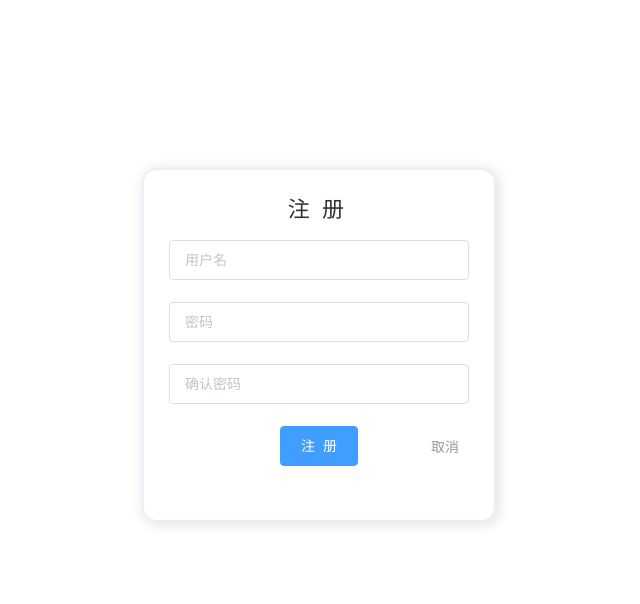
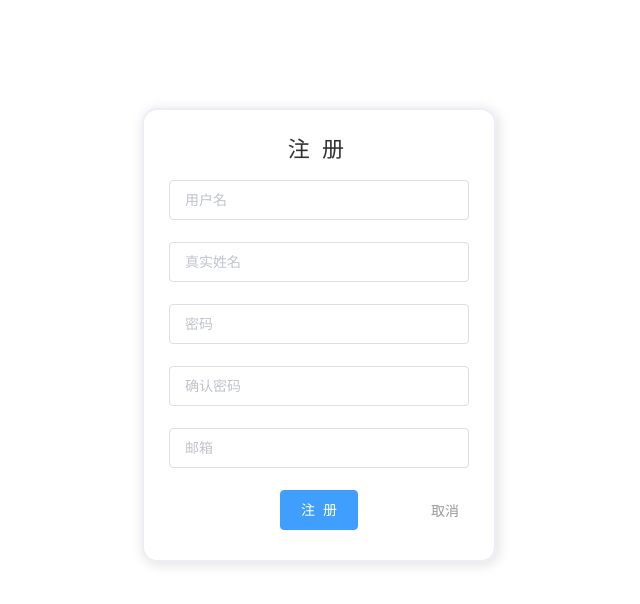
Before and after one commit to yunyantianhen/inkbook2, a Vue app: page /logonpage in a window 1280 px wide. Shown: the top 604 px of the page, without its empty margins (321-961 px from the left). Built offline with nearby package versions, Linux system fonts and the light colour scheme.

Commit message:
注册界面改动

```diff
--- a/src/views/LogonPage.vue
+++ b/src/views/LogonPage.vue
@@ -7,6 +7,9 @@
       <el-form :model="form" ref="form" class="form" style="position: relative; top: 70px;">
         <el-form-item prop="username">
           <el-input placeholder="用户名" type="username" v-model="form.username" autocomplete="off" clearable></el-input>
+        </el-form-item>
+        <el-form-item prop="username">
+          <el-input placeholder="真实姓名" type="username" v-model="form.name" autocomplete="off" clearable></el-input>
         </el-form-item>
         <el-form-item prop="password_1">
           <el-input placeholder="密码" type="password" v-model="form.password_1" autocomplete="off" clearable show-password></el-input>
@@ -21,6 +24,9 @@
               autocomplete="off"
               @keyup.enter.native="register"
           ></el-input>
+        </el-form-item>
+        <el-form-item prop="username">
+          <el-input placeholder="邮箱" type="username" v-model="form.mail" autocomplete="off" clearable></el-input>
         </el-form-item>
         <el-form-item class="btn_register">
           <el-button type="primary" @click="register">注&nbsp;&nbsp;册</el-button>
@@ -46,8 +52,10 @@ export default {
     return {
       form: {
         username: '',
+        name: '',
         password_1: '',
         password_2: '',
+        mail: '',
       }
     }
   },
@@ -92,7 +100,7 @@ export default {
 
 .wrap{
   width: 300px;
-  height: 350px;
+  height: 450px;
   padding: 0 25px 0 25px;
   line-height: 50px;
   position: relative;
@@ -100,7 +108,7 @@ export default {
   background-color: rgba(255, 255, 255, 0.85);;
   border-radius: 15px;
   color: #303133;
-  top: 160px;
+  top: 100px;
   border: 2px solid #ebeef5;
   box-shadow: 2px 2px 12px 2px rgb(0 0 0 / 10%);
   transition: .3s;
```
